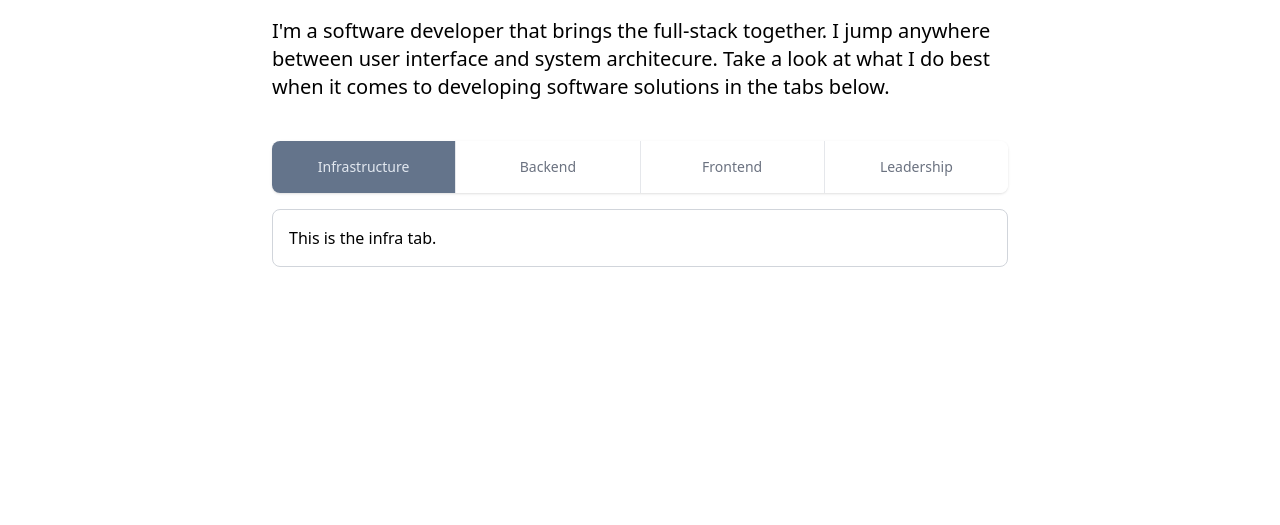
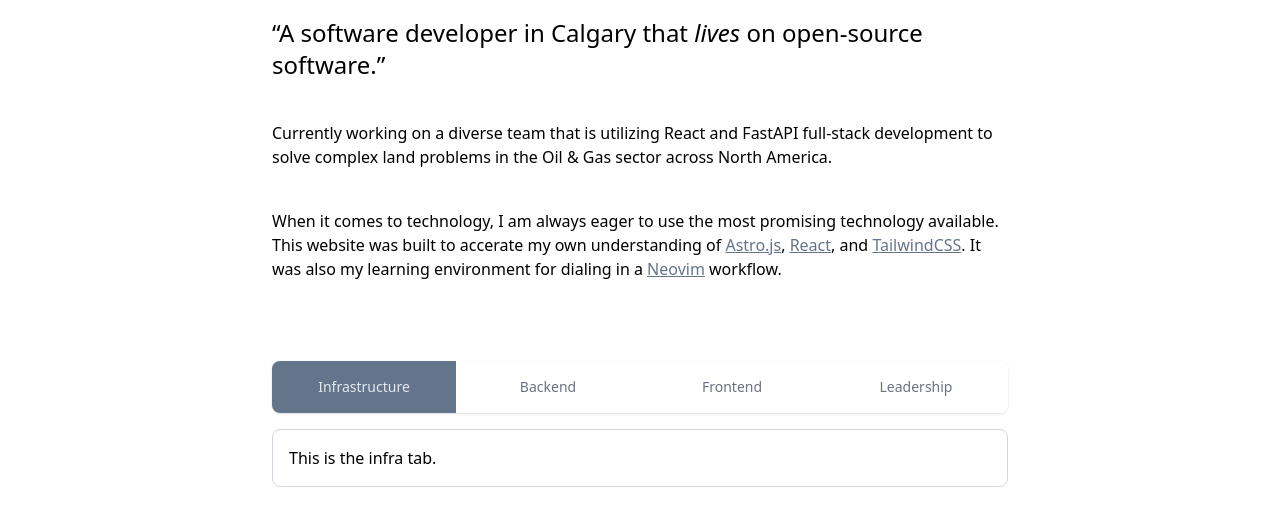
Before and after one commit to CoultonF/coultonf, an Astro site: page / in a window 1280 px wide. Shown: the part 259-784 px from the top of the page. Built offline with nearby package versions, Linux system fonts and the light colour scheme; Astro itself is replaced by a stand-in of ours.

```diff
--- a/src/components/About.tsx
+++ b/src/components/About.tsx
@@ -14,16 +14,43 @@ export const About = () => {
   ];
   return (
     <div className="flex flex-col mx-auto container px-4 py-5 max-w-3xl gap-10 bg-stripes-red">
-      <p className="text-xl">
-        I'm a software developer that brings the full-stack together. I jump
-        anywhere between user interface and system architecure. Take a look at
-        what I do best when it comes to developing software solutions in the
-        tabs below.
+      <blockquote>
+        <p className="text-2xl">
+          “A software developer in Calgary that <em>lives</em> on open-source
+          software.”
+        </p>
+      </blockquote>
+      <p>
+        Currently working on a diverse team that is utilizing React and FastAPI
+        full-stack development to solve complex land problems in the Oil & Gas
+        sector across North America.
       </p>
+      <p>
+        When it comes to technology, I am always eager to use the most promising
+        technology available. This website was built to accerate my own
+        understanding of{" "}
+        <a href="https://astro.build/" className="text-slate-500 underline">
+          Astro.js
+        </a>
+        {", "}
+        <a href="https://react.dev/" className="text-slate-500 underline">
+          React
+        </a>
+        , and{" "}
+        <a href="https://tailwindcss.com/" className="text-slate-500 underline">
+          TailwindCSS
+        </a>
+        . It was also my learning environment for dialing in a{" "}
+        <a href="https://neovim.io/" className="text-slate-500 underline">
+          Neovim
+        </a>{" "}
+        workflow.
+      </p>
+      <p></p>
       <div className="block">
         <Tab.Group>
           <Tab.List
-            className="isolate flex divide-x divide-gray-200 rounded-lg shadow"
+            className="sm:flex divide-gray-200 rounded-lg shadow"
             aria-label="Tabs"
           >
             {tabs.map((t, idx) => (
```
Also changed, not shown: .github/workflows/astro.yml.
